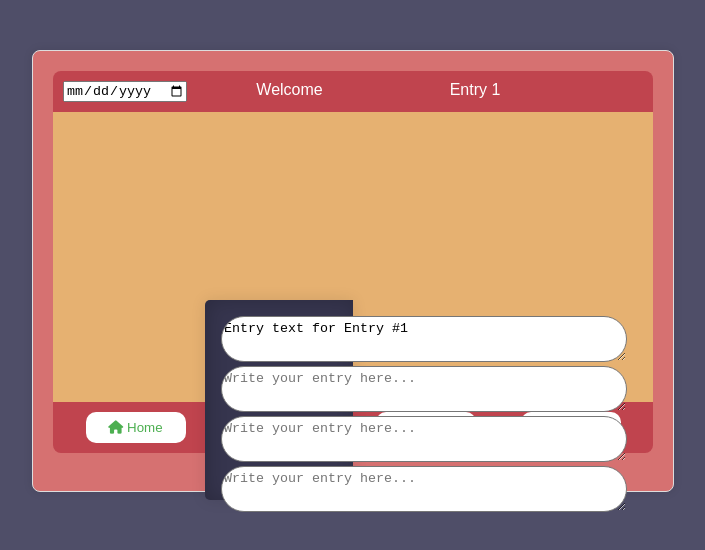
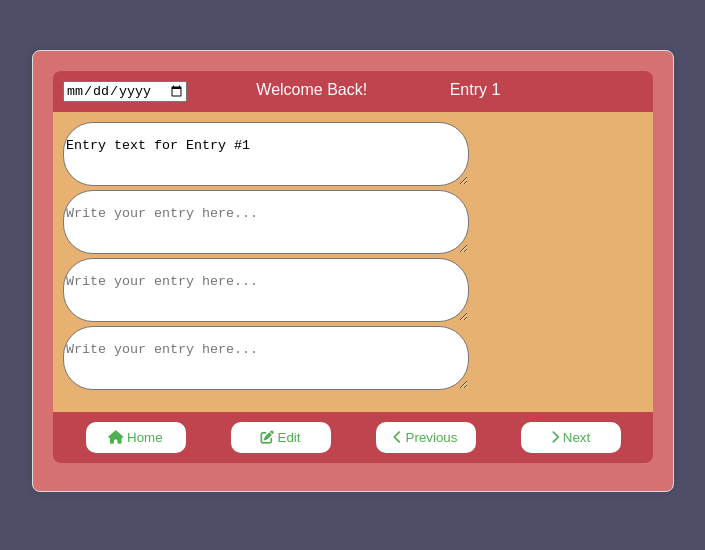
Before and after one commit to NeemaMwende/Diary, a plain HTML site: page diary.html in a window 1280 px wide. Shown: the whole page, without its empty margins (287-992 px from the left). Drawn offline with Linux system fonts and the light colour scheme.

Commit message:
layout changes

```diff
--- a/diary.html
+++ b/diary.html
@@ -18,17 +18,17 @@
                 <!-- <i class="far fa-calendar">Entry Date</i>  -->
             </div>
             <div class="navbar-right">
-                Welcome<!-- Update the entry number dynamically if needed -->
+                Welcome Back!<!-- Update the entry number dynamically if needed -->
             </div>
-            <div class="navbar-right">
+            <div class="navbar-end">
                 Entry 1
             </div>
         </nav>
 
         <section class="main-content">
-            <div class="book">
-                <div class="cover" id="book" onclick="toggleBook()">
-                    <div class="containerr">
+            <!-- <div class="book"> -->
+                <!-- <div class="cover" id="book" onclick="toggleBook()"> -->
+                    <div class="containerr" id="book" onclick="toggleBook()" >
                         <span class="page-turn">
                             <div class="entry-list">
                                 <textarea class="new-entry" placeholder="Write your entry here..."></textarea>
@@ -52,8 +52,8 @@
                     </div>
                     <!-- Add more entries as needed -->
                     <span class="cover-turn"></span>
-                </div>
-            </div>
+                <!-- </div> -->
+            <!-- </div>     -->
         </section>
 
         <footer class="footer">
--- a/styles.css
+++ b/styles.css
@@ -28,24 +28,29 @@
             color: #fff;
         }
 
-        .navbar-left, .navbar-right {
+        .navbar-left, .navbar-right, .navbar-end {
             flex: 1;
+            justify-content: space-around;
         }
 
         .main-content {
-            padding: 20px;
-            max-width: 600px;
-            height: 250px;
+            /* padding: 20px; */
+            /* max-width: 600px; */
+            height: 300px;
             background-color: rgb(230, 177, 113);
         }
         .new-entry {
             width: 100%;
-           line-height: 20px;
+           line-height: 25px;
+           gap: 60px;
            border-radius: 30px;
+           padding-top: 10px;
         }
         .containerr {
             width: 400px;
-            height: 600px;
+            height: 700px;
+            padding: 10px;
+            /* background-color: #ddd; */
         }
 
         .footer {
```
